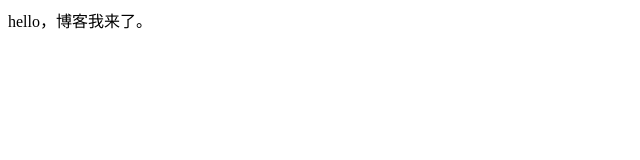
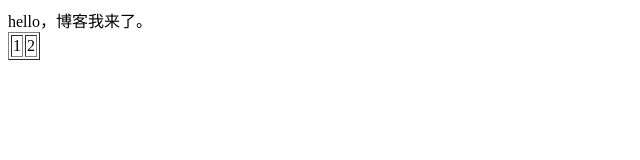
Before and after one commit to spp1987/songpp, a plain HTML site: page _layouts/default.html in a window 1280 px wide. Shown: the full height of the page, 0-640 px from the left. Drawn offline with Linux system fonts and the light colour scheme.

Commit message:
ceshi 再次

```diff
--- a/_layouts/default.html
+++ b/_layouts/default.html
@@ -6,5 +6,11 @@
 </head>
 <body>
 hello，博客我来了。
+<table border="1">
+	<tr>
+		<td>1</td>
+		<td>2</td>
+	</tr>
+</table>
 </body>
 </html>
```
